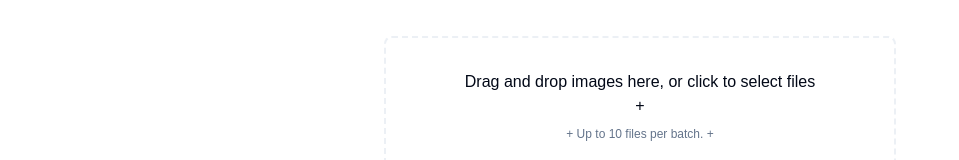
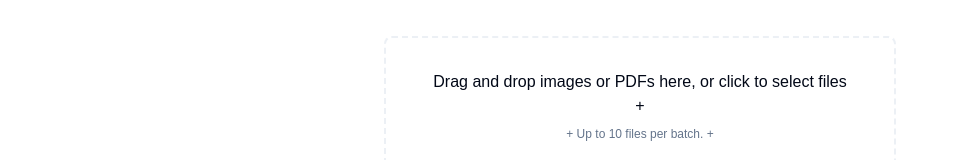
Before and after one commit to ilIger-518/Flowtics, a Next.js app: page /drop in a window 1280 px wide. Shown: the part 257-417 px from the top of the page, without its empty margins (0-959 px from the left). Built offline with nearby package versions, Linux system fonts and the light colour scheme; a web font is replaced by a local one.

Commit message:
Enhance file upload instructions and support for PDF files in DropPage

```diff
--- a/app/drop/page.tsx
+++ b/app/drop/page.tsx
@@ -26,7 +26,7 @@ export default function DropPage() {
 
   const { getRootProps, getInputProps, isDragActive } = useDropzone({
     onDrop,
-    accept: { "image/*": [] },
+    accept: { "image/*": [], "application/pdf": [] },
     maxFiles: 10,
   });
 
@@ -58,7 +58,7 @@ export default function DropPage() {
           {isDragActive ? (
             <p>Drop the images here...</p>
           ) : (
-            <p>Drag and drop images here, or click to select files</p>
+            <p>Drag and drop images or PDFs here, or click to select files</p>
           )}
 +          <p className="mt-2 text-xs text-muted-foreground">
 +            Up to 10 files per batch.
```
